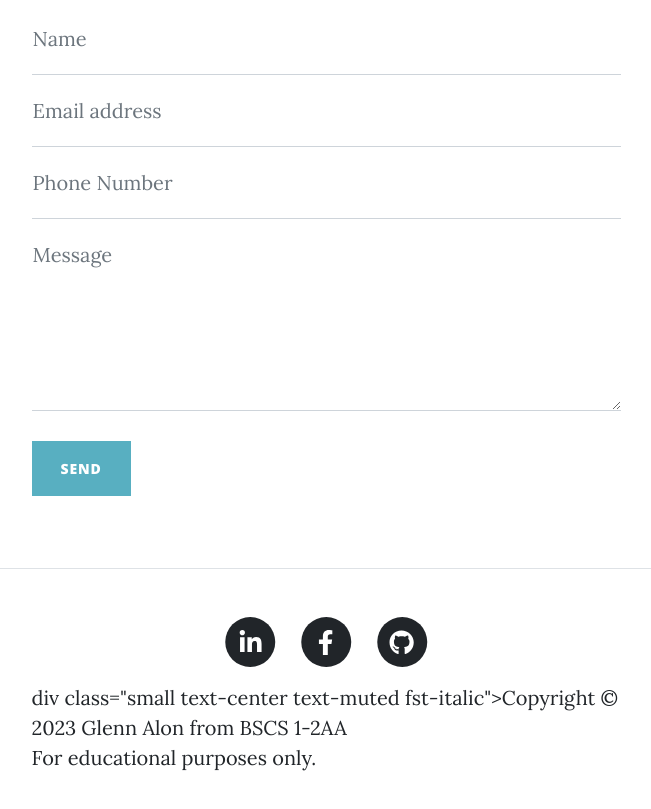
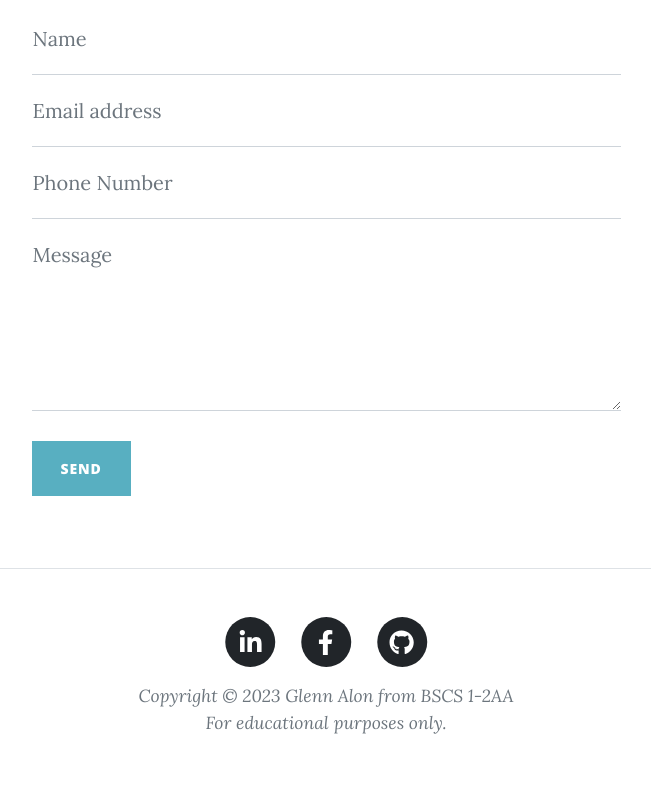
Before and after one commit to glenn216/blog, a plain HTML site: page contact.html in a window 1280 px wide. Shown: the part 717-1526 px from the top of the page, without its empty margins (314-965 px from the left). After the commit the page ends 1501 px from the top, so only its background shows below. Drawn offline with nearby package versions, Linux system fonts and the light colour scheme.

Commit message:
fixed footer

```diff
--- a/contact.html
+++ b/contact.html
@@ -139,7 +139,7 @@
                                 </a>
                             </li>
                         </ul>
-                        div class="small text-center text-muted fst-italic">Copyright &copy; 2023 Glenn Alon from BSCS 1-2AA<br>For educational purposes only.</div>
+                        <div class="small text-center text-muted fst-italic">Copyright &copy; 2023 Glenn Alon from BSCS 1-2AA<br>For educational purposes only.</div>
                     </div>
                 </div>
             </div>
```
